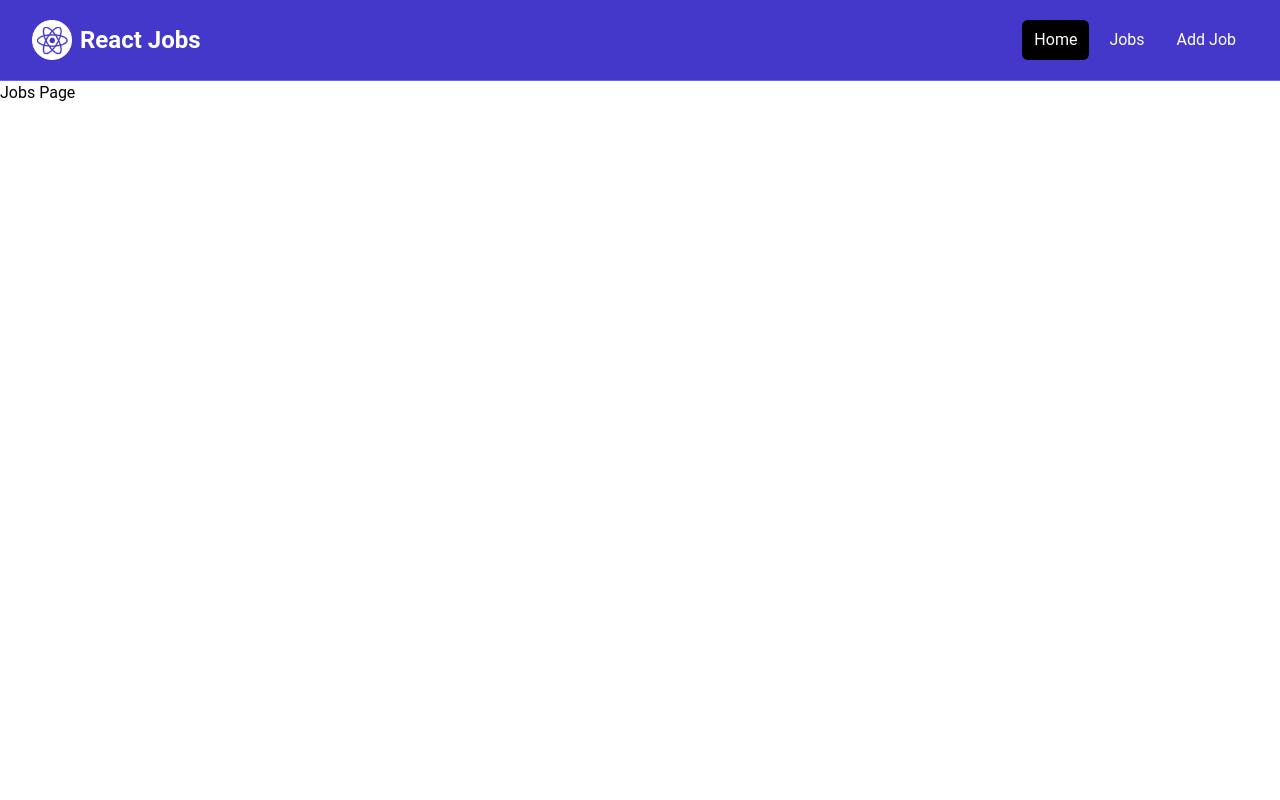
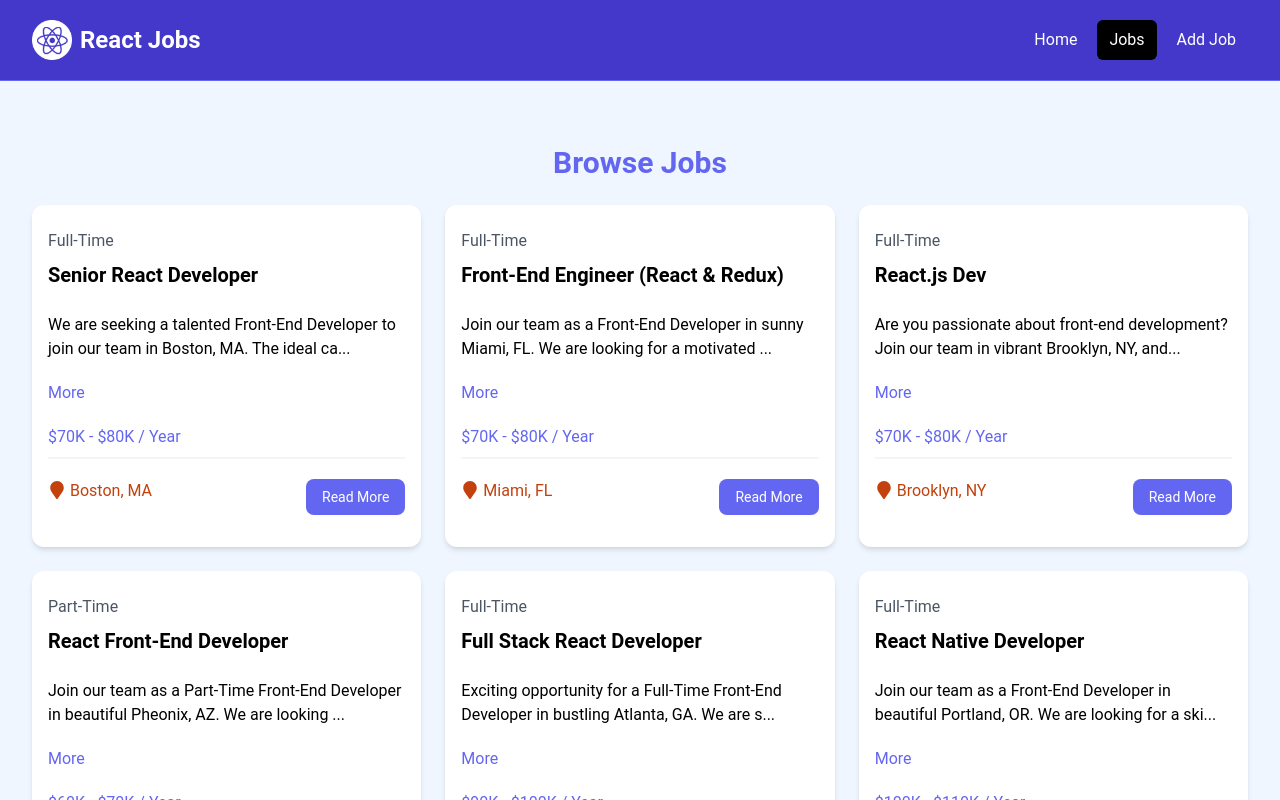
Before and after one commit to KellieGrant/react-jobs, a React (Vite) app: page /jobs in a window 1280 px wide. Shown: the top 800 px of the page. Built offline with nearby package versions, Linux system fonts and the light colour scheme.

Commit message:
set up conditional rendering

```diff
--- a/src/App.jsx
+++ b/src/App.jsx
@@ -7,12 +7,14 @@
 import MainLayout from './layouts/MainLayout';
 import HomePage from './pages/HomePage';
 import JobsPage from './pages/JobsPage';
+import NotFoundPage from './pages/NotFoundPage';
 
 const router = createBrowserRouter(
    createRoutesFromElements(
       <Route path='/' element={<MainLayout />}>
          <Route index element={<HomePage />} />
          <Route path='/jobs' element={<JobsPage />} />
+         <Route path='*' element={<NotFoundPage />} />
       </Route>
    )
 );
--- a/src/components/JobListings.jsx
+++ b/src/components/JobListings.jsx
@@ -2,17 +2,17 @@
 import jobs from '../jobs.json';
 import JobListing from './JobListing';
 
-const recentJobs = jobs.slice(0, 3);
+const JobListings = ({ isHome = false }) => {
+   const jobListings = isHome ? jobs.slice(0, 3) : jobs;
 
-const JobListings = () => {
    return (
       <section className='bg-blue-50 px-4 py-10'>
          <div className='container-xl lg:container m-auto'>
             <h2 className='text-3xl font-bold text-indigo-500 mb-6 text-center'>
-               Browse Jobs
+               {isHome ? 'Recent Jobs' : 'Browse Jobs'}
             </h2>
             <div className='grid grid-cols-1 md:grid-cols-3 gap-6'>
-               {recentJobs.map(job => (
+               {jobListings.map(job => (
                   <JobListing key={job.id} job={job} />
                ))}
             </div>
--- a/src/components/Navbar.jsx
+++ b/src/components/Navbar.jsx
@@ -1,40 +1,38 @@
 import React from 'react';
-import { Link } from 'react-router-dom';
+import { NavLink } from 'react-router-dom';
 import logo from '../assets/images/logo.png';
 
 const Navbar = () => {
+   const linkClass = ({ isActive }) =>
+      isActive
+         ? 'bg-black text-white hover:bg-gray-900 hover:text-white rounded-md px-3 py-2'
+         : 'text-white hover:bg-gray-900 hover: text-white rounded-md px-3 py-2';
    return (
       <nav className='bg-indigo-700 border-b border-indigo-500'>
          <div className='mx-auto max-w-7xl px-2 sm:px-6 lg:px-8'>
             <div className='flex h-20 items-center justify-between'>
                <div className='flex flex-1 items-center justify-center md:items-stretch md:justify-start'>
                   {/* Logo */}
-                  <Link className='flex flex-shrink-0 items-center mr-4' to='/'>
+                  <NavLink
+                     className='flex flex-shrink-0 items-center mr-4'
+                     to='/'
+                  >
                      <img className='h-10 w-auto' src={logo} alt='React Jobs' />
                      <span className='hidden md:block text-white text-2xl font-bold ml-2'>
                         React Jobs
                      </span>
-                  </Link>
+                  </NavLink>
                   <div className='md:ml-auto'>
                      <div className='flex space-x-2'>
-                        <Link
-                           href='/'
-                           className='text-white bg-black hover:bg-gray-900 hover:text-white rounded-md px-3 py-2'
-                        >
+                        <NavLink to='/' className={linkClass}>
                            Home
-                        </Link>
-                        <Link
-                           to='/jobs'
-                           className='text-white hover:bg-gray-900 hover:text-white rounded-md px-3 py-2'
-                        >
+                        </NavLink>
+                        <NavLink to='/jobs' className={linkClass}>
                            Jobs
-                        </Link>
-                        <Link
-                           to='/add-job'
-                           className='text-white hover:bg-gray-900 hover:text-white rounded-md px-3 py-2'
-                        >
+                        </NavLink>
+                        <NavLink to='/add-job' className={linkClass}>
                            Add Job
-                        </Link>
+                        </NavLink>
                      </div>
                   </div>
                </div>
--- a/src/pages/HomePage.jsx
+++ b/src/pages/HomePage.jsx
@@ -9,7 +9,7 @@
       <>
          <Hero />
          <HomeCards />
-         <JobListings />
+         <JobListings isHome={true} />
          <ViewAllJobs />
       </>
    );
--- a/src/pages/JobsPage.jsx
+++ b/src/pages/JobsPage.jsx
@@ -1,7 +1,12 @@
 import React from 'react';
+import JobListings from '../components/JobListings';
 
 const JobsPage = () => {
-   return <div>Jobs Page</div>;
+   return (
+      <section className='bg-blue-50 px-4 py-6'>
+         <JobListings />
+      </section>
+   );
 };
 
 export default JobsPage;
--- /dev/null
+++ b/src/pages/NotFoundPage.jsx
@@ -0,0 +1,21 @@
+import React from 'react';
+import { Link } from 'react-router-dom';
+import { FaExclamationTriangle } from 'react-icons/fa';
+
+const NotFoundPage = () => {
+   return (
+      <section className='text-center flex flex-col justify-center items-center h-96'>
+         <FaExclamationTriangle className='text-yellow-400 text-6xl mb-4' />
+         <h1 className='text-6xl font-bold mb-4'>404 Not Found</h1>
+         <p class='text-xl mb-5'>This page does not exist</p>
+         <Link
+            to='/'
+            className='text-white bg-indigo-700 hover:bg-indigo-900 rounded-md px-3 py-2 mt-4'
+         >
+            Go Back
+         </Link>
+      </section>
+   );
+};
+
+export default NotFoundPage;
```
